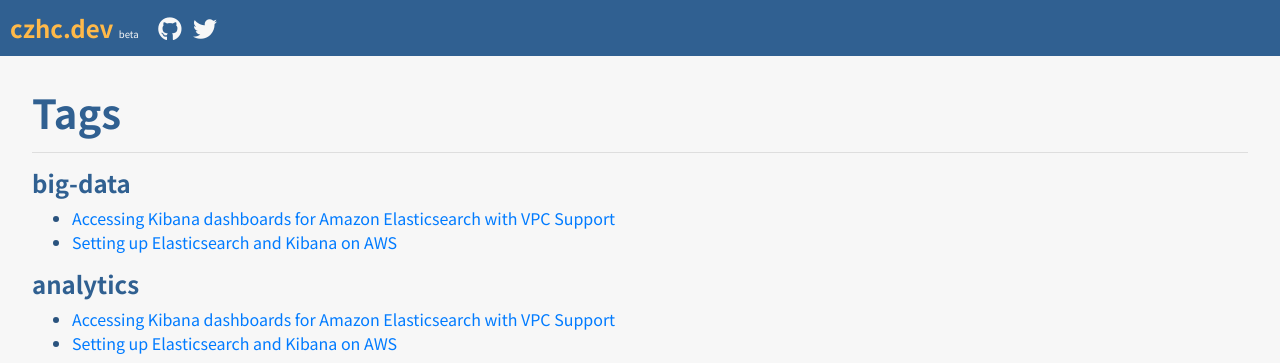
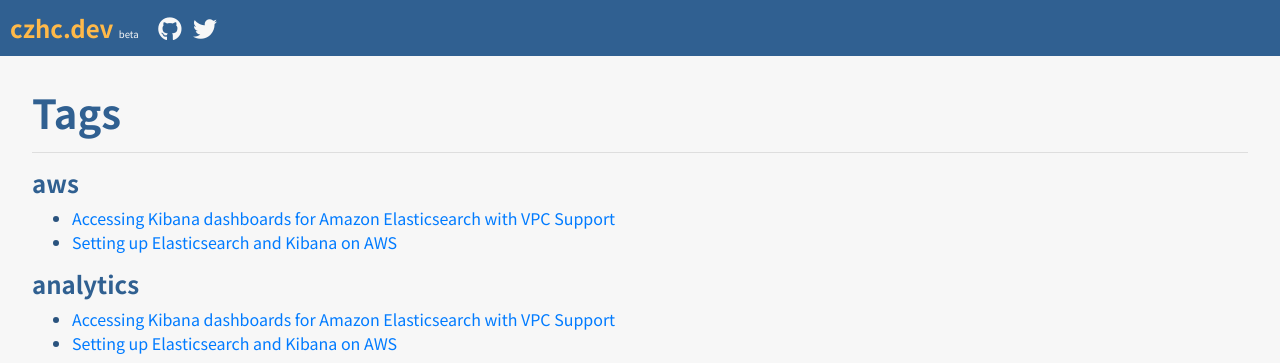
Before and after one commit to czhc/czhc.github.io, a Jekyll site: the page built from tags.html, in a window 1280 px wide. Shown: the top 363 px of the page. Built offline with Jekyll 4.4.1, drawn with Linux system fonts in a browser that asks for light colours; nearby versions of some CDN libraries.

Commit message:
Remove big-data tags because it ain’t shit

```diff
--- a/collections/_posts/2020-02-19-setting-up-elasticsearch-kibana-aws.md
+++ b/collections/_posts/2020-02-19-setting-up-elasticsearch-kibana-aws.md
@@ -2,7 +2,7 @@
 title: "Setting up Elasticsearch and Kibana on AWS"
 description: "Quickstart on rich and simple data analytics using the EXK stack"
 categories: [guides]
-tags: [big-data, analytics, elk, elasticsearch, kibana]
+tags: [aws, analytics, elk, elasticsearch, kibana]
 last_modified_at: "2019-02-19"
 published: true
 ---
--- a/collections/_posts/2021-03-17-setting-up-kibana-for-amazon-elasticsearch-with-vpc-support.md
+++ b/collections/_posts/2021-03-17-setting-up-kibana-for-amazon-elasticsearch-with-vpc-support.md
@@ -2,7 +2,7 @@
 title: "Accessing Kibana dashboards for Amazon Elasticsearch with VPC Support"
 description: "Quickstart to deploy Kibana access to Elasticsearch in private subnets via SSH proxy"
 categories: [guides]
-tags: [big-data, analytics, elk, elasticsearch, kibana]
+tags: [aws, analytics, elk, elasticsearch, kibana]
 last_modified_at: "2020-03-17"
 published: true
 ---
```
